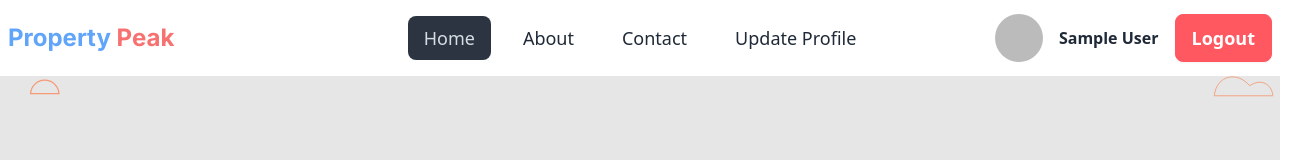
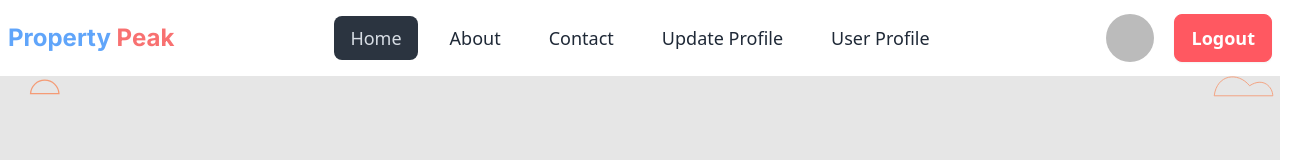
Before and after one commit to jakareya76/real-estate, a React (Vite) app: page / in a window 1280 px wide. Shown: the top 160 px of the page, 1305 px wide, since content can reach past the window. Built offline with nearby package versions, Linux system fonts and the light colour scheme; no server answers; sample sign-in values are in the browser's storage.

Commit message:
create private route for profile pages

```diff
--- a/src/components/Navbar.jsx
+++ b/src/components/Navbar.jsx
@@ -39,9 +39,14 @@ const Navbar = () => {
               <NavLink to="/contact">Contact</NavLink>
             </li>
             {user && (
+              <>
                 <li className="text-lg">
                   <NavLink to="/update-profile">Update Profile</NavLink>
                 </li>
+                <li className="text-lg">
+                  <NavLink to="/user-profile">User Profile</NavLink>
+                </li>
+              </>
             )}
           </ul>
         </div>
@@ -61,9 +66,14 @@ const Navbar = () => {
             <NavLink to="/contact">Contact</NavLink>
           </li>
           {user && (
+            <>
               <li className="text-lg">
                 <NavLink to="/update-profile">Update Profile</NavLink>
               </li>
+              <li className="text-lg">
+                <NavLink to="/user-profile">User Profile</NavLink>
+              </li>
+            </>
           )}
         </ul>
       </div>
@@ -74,13 +84,24 @@ const Navbar = () => {
           <>
             {user ? (
               <div className="flex items-center gap-4">
+                <div className="dropdown dropdown-hover">
+                  <div tabIndex={0} role="button" className="m-1 ">
                     <img
                       src={user?.photoURL}
                       alt="user"
                       className="w-12 h-12 rounded-full"
                     />
+                  </div>
+                  <ul
+                    tabIndex={0}
+                    className="dropdown-content z-[1] menu p-2 shadow bg-base-100 rounded-box w-52"
+                  >
+                    <li>
+                      <h2 className="font-bold ">{user?.displayName}</h2>
+                    </li>
+                  </ul>
+                </div>
 
-                <h2 className="font-bold ">{user?.displayName}</h2>
                 <button
                   className="text-lg text-white btn btn-error"
                   onClick={() => logoutUser()}
--- a/src/pages/Profile.jsx
+++ /dev/null
@@ -1,5 +0,0 @@
-const Profile = () => {
-  return <div>Profile</div>;
-};
-
-export default Profile;
--- /dev/null
+++ b/src/pages/UpdateProfile.jsx
@@ -0,0 +1,5 @@
+const UpdateProfile = () => {
+  return <div>UpdateProfile</div>;
+};
+
+export default UpdateProfile;
--- /dev/null
+++ b/src/pages/UserProfile.jsx
@@ -0,0 +1,5 @@
+const UserProfile = () => {
+  return <div>UserProfile</div>;
+};
+
+export default UserProfile;
--- a/src/routes/routes.jsx
+++ b/src/routes/routes.jsx
@@ -5,9 +5,11 @@ import About from "../pages/About";
 import Contact from "../pages/Contact";
 import Login from "../pages/Login";
 import SignUp from "../pages/SignUp";
-import Profile from "../pages/Profile";
 import EstateDetails from "../pages/EstateDetails";
 import ErrorPage from "../pages/ErrorPage";
+import UpdateProfile from "../pages/UpdateProfile";
+import UserProfile from "../pages/UserProfile";
+import PrivateRoute from "./PrivateRoute";
 
 export const routes = createBrowserRouter([
   {
@@ -36,8 +38,20 @@ export const routes = createBrowserRouter([
         element: <SignUp />,
       },
       {
-        path: "/profile",
-        element: <Profile />,
+        path: "/update-profile",
+        element: (
+          <PrivateRoute>
+            <UpdateProfile />
+          </PrivateRoute>
+        ),
+      },
+      {
+        path: "/user-profile",
+        element: (
+          <PrivateRoute>
+            <UserProfile />
+          </PrivateRoute>
+        ),
       },
       {
         path: "/estate-details/:id",
```
Lines whose indentation alone changed are shown as unchanged.
